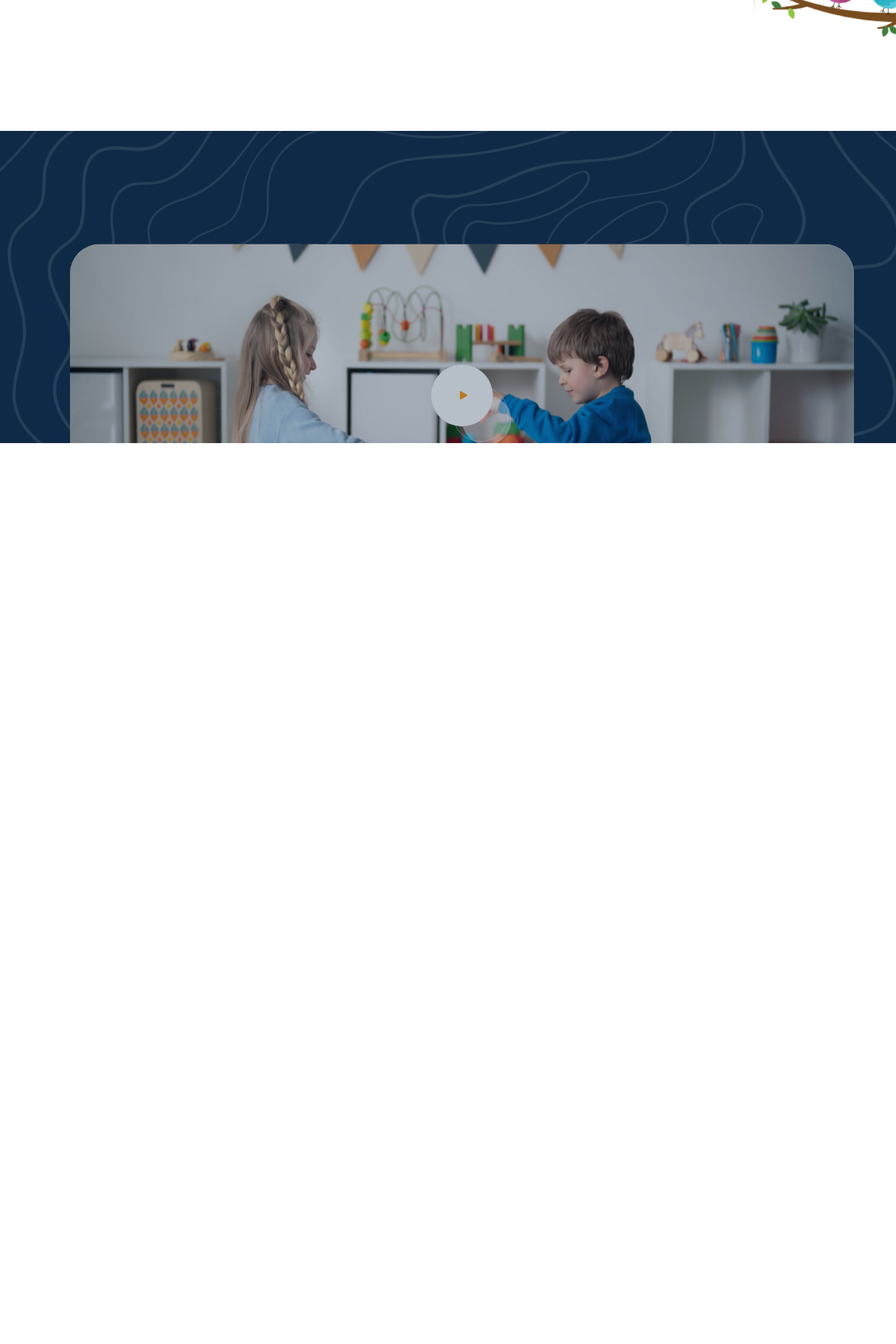
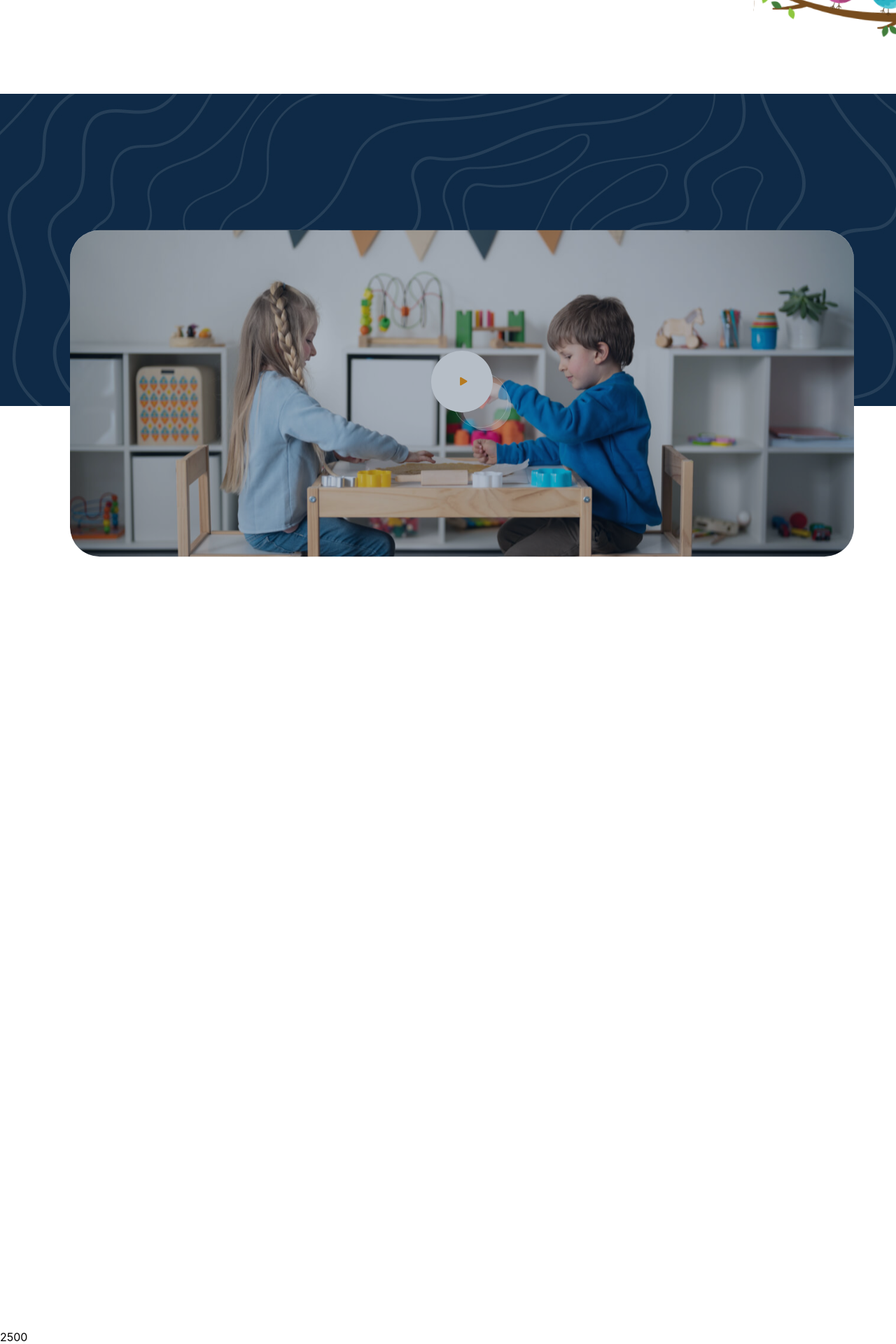
Before and after one commit to AmosGloria/my-course-hub, a React (Vite) app: page / in a window 1280 px wide. Shown: the part 2336-4256 px from the top of the page at 70% size. Before the commit the page ends 2969 px from the top, so only its background shows below. Built offline with nearby package versions, Linux system fonts and the light colour scheme.

Commit message:
Feat: added display-total

```diff
--- /dev/null
+++ b/src/Components/display-total/DisplayTotal.css
@@ -0,0 +1,12 @@
+.total-wrapper{
+width: 78px;
+height: 78px;
+opacity: 1;
+top: 2988px;
+left: 417px;
+border-radius: 39px;
+background-color: #FC9F0B;
+display: flex;
+justify-content: center;
+align-items: center;
+}
--- /dev/null
+++ b/src/Components/display-total/DisplayTotal.jsx
@@ -0,0 +1,22 @@
+import React from 'react'
+
+export default function DisplayTotal({
+    img,
+    number,
+    description,
+    variant,
+     className="",
+}) {
+  return (
+    <div>
+        <div className='total-wrapper'>
+            <img
+            src={img}
+            alt=""
+            />
+        </div>
+        <p>{number}</p>
+        <p>{description}</p>
+    </div>
+  )
+}
--- a/src/Components/hero-page/HeroPage.jsx
+++ b/src/Components/hero-page/HeroPage.jsx
@@ -18,6 +18,7 @@ import RedCircle from "../..//assets/Images/red-circle.svg";
 import AboutUsImg from "../..//assets/Images/about-us-img.svg";
 import SchoolInfoBox from "../school-info-box/schoolInfoBox";
 import LearningImgWrapper from "../learning-img-wrapper/LearningImgWrapper";
+import DisplayTotal from "../display-total/DisplayTotal";
 import { useNavigate } from "react-router-dom";
 
 export default function HeroPage() {
@@ -191,6 +192,9 @@ export default function HeroPage() {
           src={Flower}
           className="hero-container__about-us__flower"/>
           <LearningImgWrapper/>
+          <DisplayTotal
+          number="2500"
+          />
       </section>
     </>
   );
--- a/src/Components/learning-img-wrapper/LearningImgWrapper.css
+++ b/src/Components/learning-img-wrapper/LearningImgWrapper.css
@@ -2,19 +2,14 @@
   width: 100%;
   max-width: 100%;
   box-sizing: border-box;
-  height: auto;
+  height: 980px;
   opacity: 1;
   position: relative;
   overflow: hidden;
   display: flex;
   align-items: center;
   justify-content: center;
-  top:-700px;
-}
-
-
-.learning-img-wrapper__image2{
-  position: relative;
+  top:-1020px;
 }
 
 
@@ -22,8 +17,9 @@
  width: 1120px;
 height: 550px;
 opacity: 1;
-top: 120px;
+top: 420px;
 left: 100px;
 border-radius: 50px;
 position: absolute;
+z-index: 80;
 }
--- a/src/Components/learning-img-wrapper/LearningImgWrapper.jsx
+++ b/src/Components/learning-img-wrapper/LearningImgWrapper.jsx
@@ -14,8 +14,6 @@ export default function LearningImgWrapper() {
          alt="background"
          className='learning-img-wrapper__image2'/>
     </div>
-
-
     </div>
   );
 }
--- a/src/Components/school-info-box/SchoolInfoBox.jsx
+++ b/src/Components/school-info-box/SchoolInfoBox.jsx
@@ -1,12 +1,12 @@
 import React from 'react'
-import './SchoolInfoBox.css'
+import './SchoolInfoBox.css';
 import SchoolInfoBoxImg from "../..//assets/Images/school-info-box.svg";
 
 export default function SchoolInfoBox({img, info}) {
   return (
     <>
         <div className='school-info-box'>
-            <img
+        <img
         src={SchoolInfoBoxImg}
         alt="school info box"/>
             <p>{info}</p>
```
